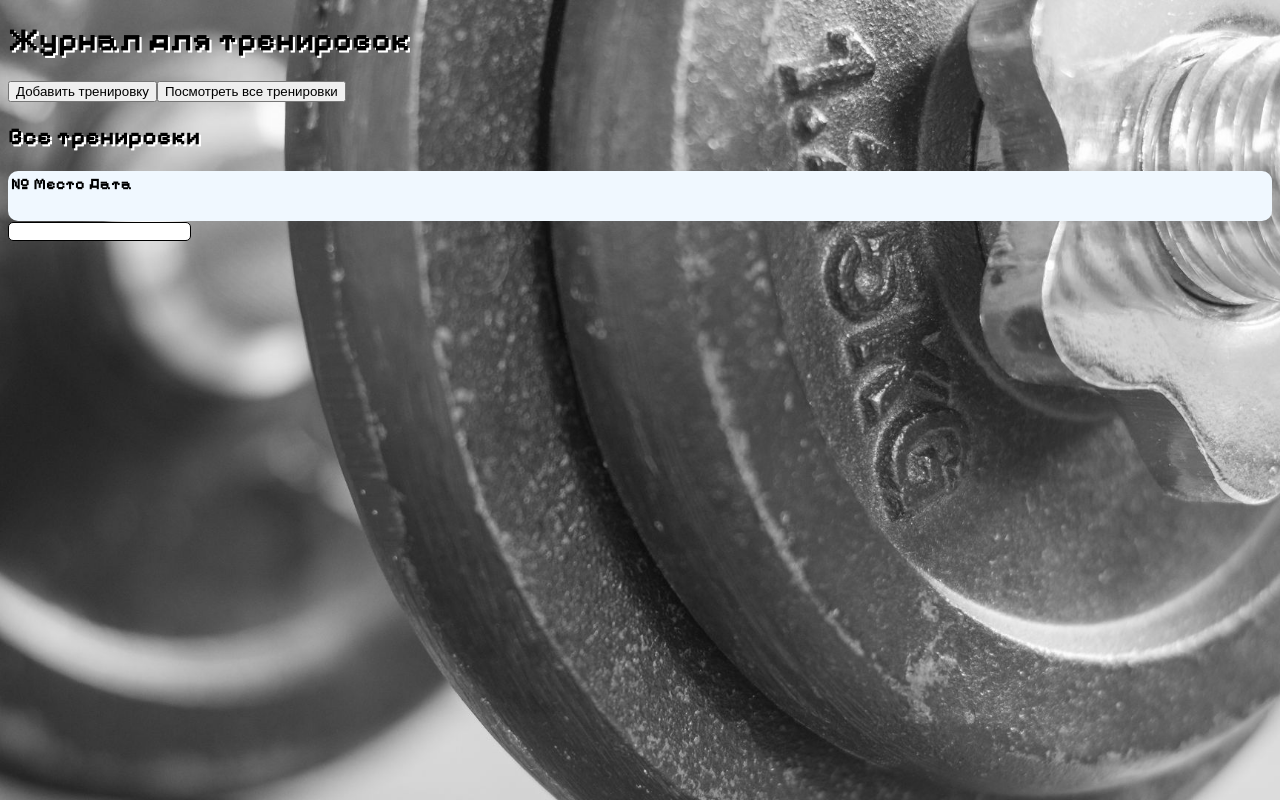
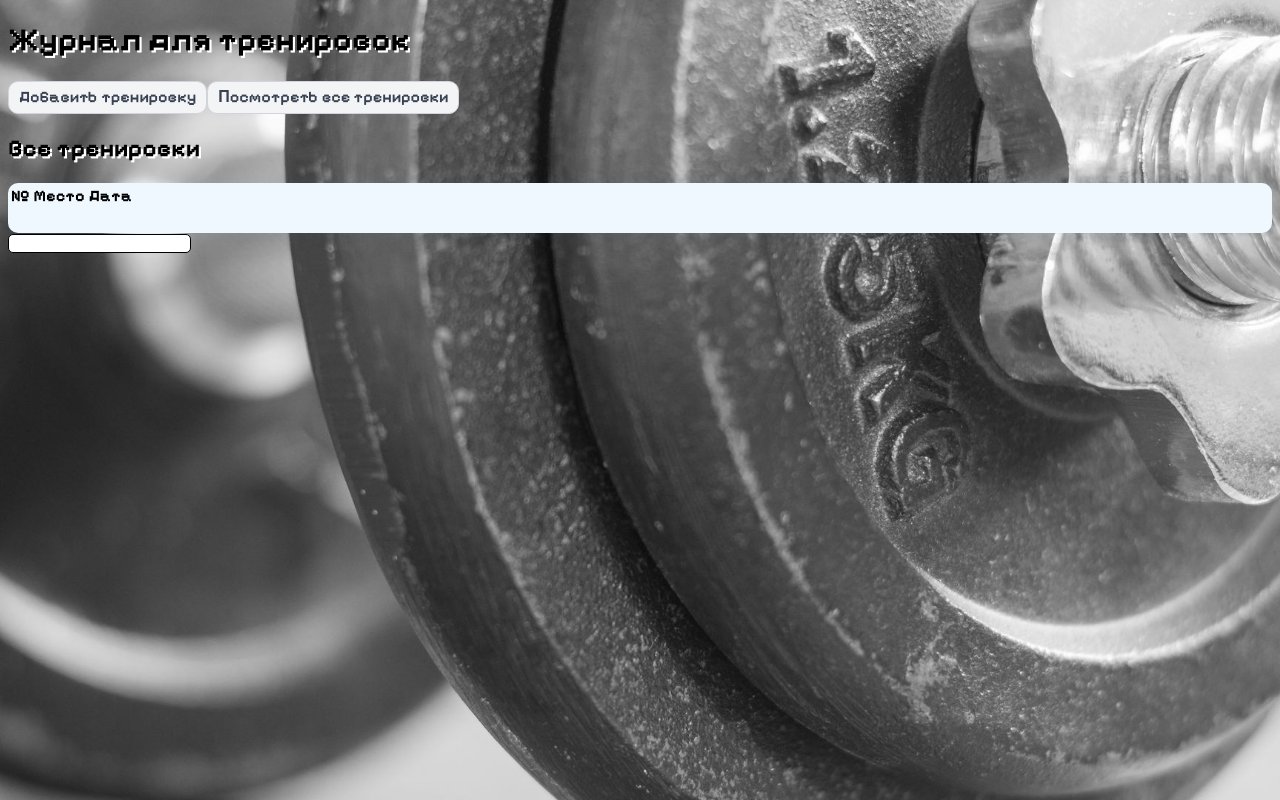
Before and after one commit to DimaShtGitHub/train-journal.github.io, a React (Vite) app: page / in a window 1280 px wide. Built offline with nearby package versions, Linux system fonts and the light colour scheme.

Commit message:
edit ui button

```diff
--- a/src/App.jsx
+++ b/src/App.jsx
@@ -3,6 +3,7 @@ import NewTrain from "./pages/NewTrain"
 import Modal from "./components/Modal";
 import AllTrain from "./pages/AllTrain";
 import Input from './components/ui/Input/Input.jsx'
+import Button from "./components/ui/Button/Button.jsx";
 
 const App = () => {
   const [isModalOpen, setModalOpen] = useState(false);
@@ -13,8 +14,8 @@ const App = () => {
 
   return (<>
     <h1>Журнал для тренировок</h1>
-    <button onClick={() => setModalOpen(true)}>Добавить тренировку</button>
-    <button>Посмотреть все тренировки</button>
+    <Button variant="secondary" onClick={() => setModalOpen(true)}>Добавить тренировку</Button>
+    <Button variant="secondary">Посмотреть все тренировки</Button>
 
     <Modal isOpen={isModalOpen} onClose={() => setModalOpen(false)}>
       <NewTrain data={{}} onClose={() => setModalOpen(false)}/>
--- a/src/components/ui/Button/Button.css
+++ b/src/components/ui/Button/Button.css
@@ -4,8 +4,8 @@
   justify-content: center;
   gap: 8px;
 
-  min-height: 44px;          /* удобно для iPhone */
-  padding: 10px 20px;
+  min-height: 33px;          /* удобно для iPhone */
+  padding: 6px 10px;
 
   border: none;
   border-radius: 10px;
```
